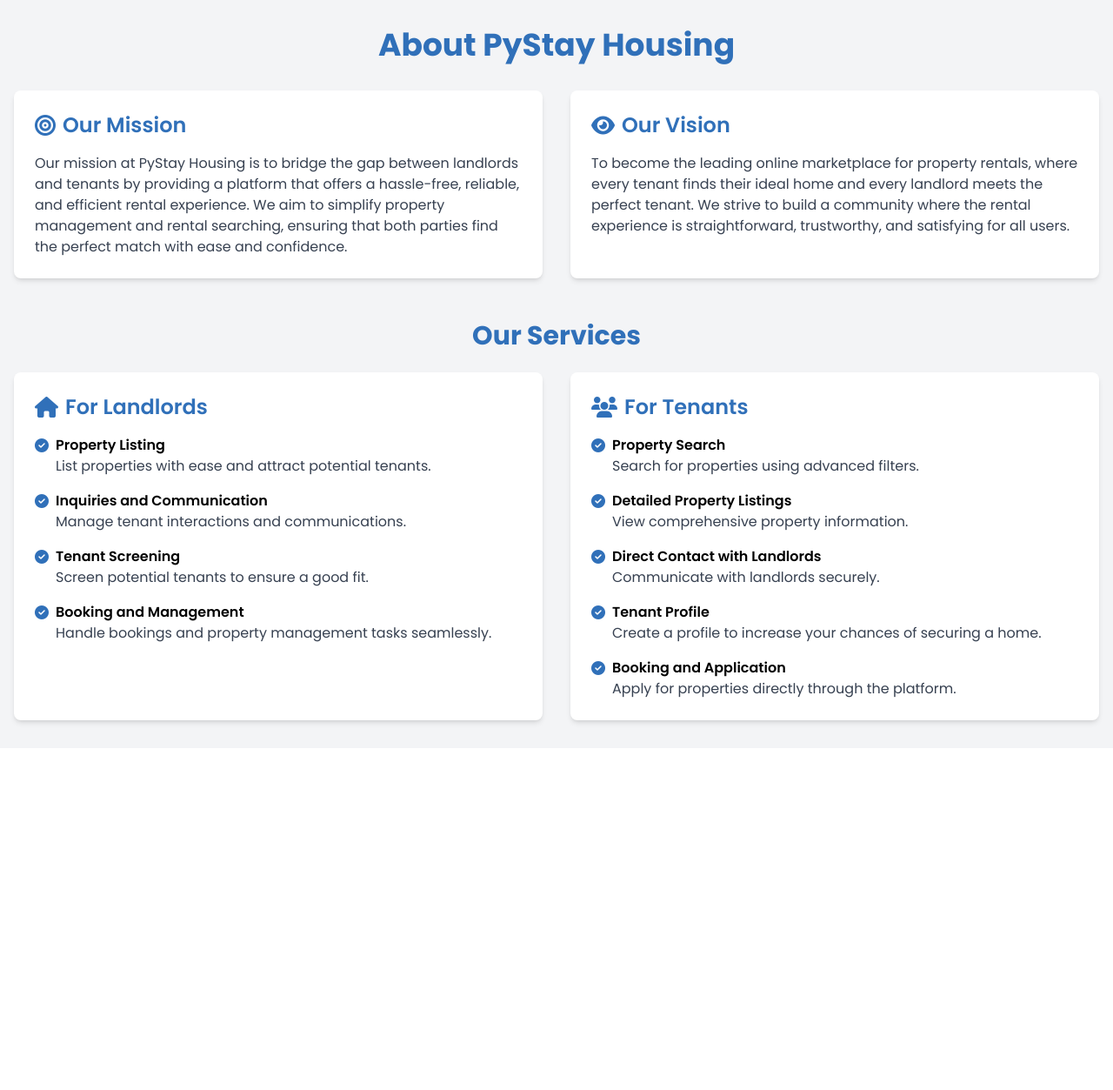
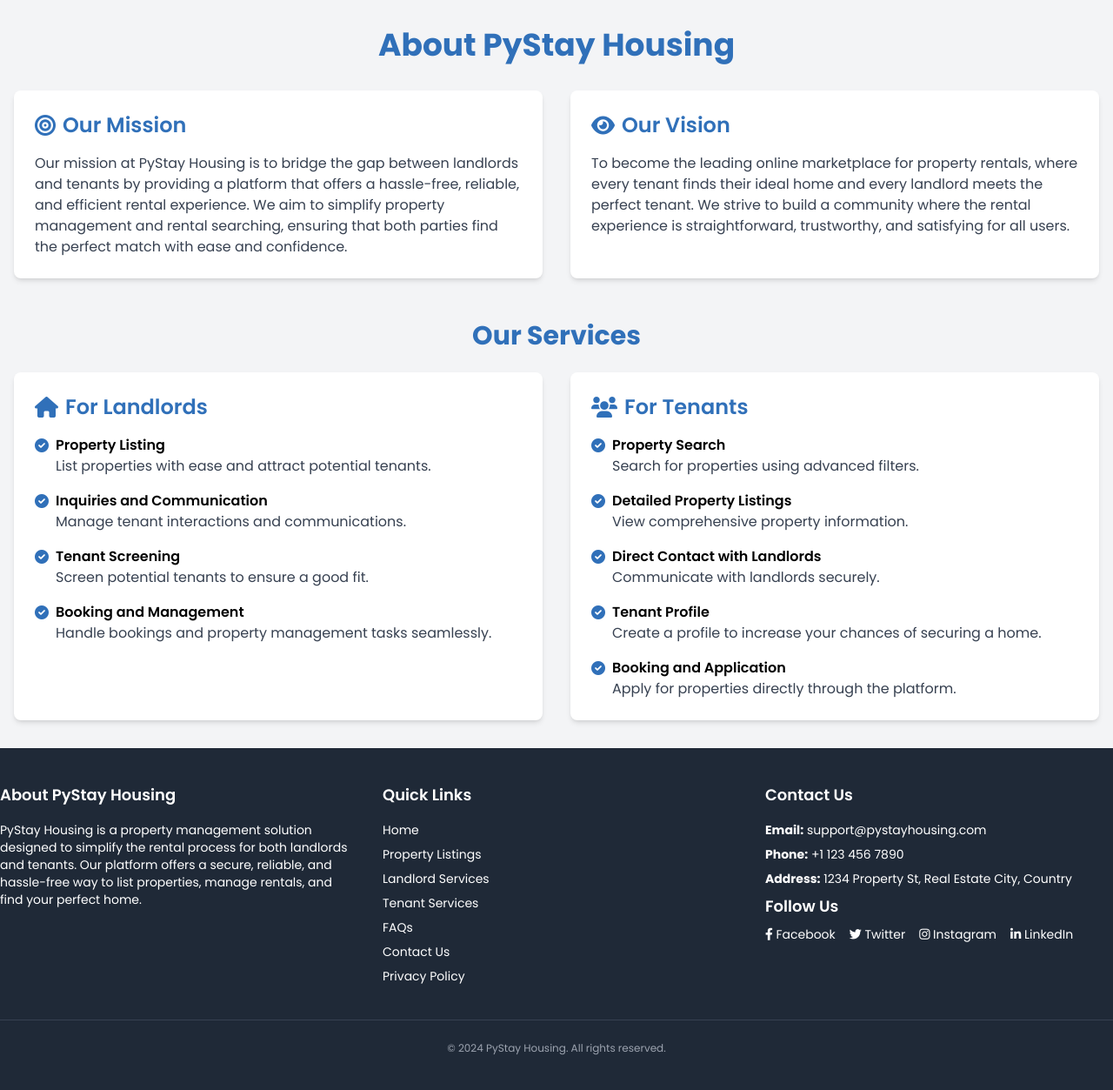
Before and after one commit to Danielkioko18/property-rental-system-in-Django, a Django app: page /about/ in a window 1280 px wide. Shown: the part 70-1323 px from the top of the page at 87% size. Before the commit the page ends 907 px from the top, so only its background shows below. Run offline with Django 5.2, Linux system fonts and the light colour scheme; style sheets or scripts are compiled from the project's sources; some libraries are stand-ins or nearby versions; some web fonts are replaced.

Commit message:
footer section

```diff
--- a/housing/templates/about.html
+++ b/housing/templates/about.html
@@ -3,7 +3,7 @@
 <head>
     <meta charset="UTF-8">
     <meta name="viewport" content="width=device-width, initial-scale=1.0">
-    <title>About Us - PyStay Housing</title>
+    <title>About Us | PyStay</title>
     <script src="https://cdn.tailwindcss.com"></script>
     <link href="https://cdnjs.cloudflare.com/ajax/libs/font-awesome/6.0.0-beta3/css/all.min.css" rel="stylesheet">
 
@@ -141,5 +141,8 @@
             </div>
         </div>
     </div>
+
+    <!-- Footer -->
+     {% include 'footer.html'%}
 </body>
 </html>
--- a/housing/templates/base.html
+++ b/housing/templates/base.html
@@ -132,6 +132,7 @@
 
 </style>
 
+
 <script>
     function toggleMenu() {
         var menu = document.getElementById('dropdownMenu');
--- /dev/null
+++ b/housing/templates/footer.html
@@ -0,0 +1,73 @@
+<!DOCTYPE html>
+<html lang="en">
+<head>
+    <meta charset="UTF-8">
+    <meta name="viewport" content="width=device-width, initial-scale=1.0">
+    <title></title>
+
+    <script src="https://cdn.tailwindcss.com"></script>
+    <link href="https://cdnjs.cloudflare.com/ajax/libs/font-awesome/6.0.0-beta3/css/all.min.css" rel="stylesheet">
+
+    <!-- <link rel="stylesheet" href="https://cdnjs.cloudflare.com/ajax/libs/font-awesome/6.4.2/css/all.min.css"> -->
+
+    <!-- <link rel="preconnect" href="https://fonts.googleapis.com">
+
+    <link rel="preconnect" href="https://fonts.gstatic.com" crossorigin>
+    <link href="https://fonts.googleapis.com/css2?family=Jim+Nightshade&family=Poppins:ital,wght@0,100;0,200;0,300;0,400;0,500;0,600;0,700;0,800;0,900;1,100;1,200;1,300;1,400;1,500;1,600;1,700;1,800;1,900&family=Roboto:ital,wght@0,100;0,300;0,400;0,500;0,700;0,900;1,100;1,300;1,400;1,500;1,700;1,900&display=swap" rel="stylesheet"> -->
+
+</head>
+<body>
+    <!-- Footer -->
+<footer class="bg-gray-800 py-10">
+    <div class="container mx-auto grid grid-cols-1 md:grid-cols-3 gap-10 text-white">
+
+        <!-- About PyStay Housing -->
+        <div>
+            <h3 class="text-lg font-semibold mb-4 primary-color">About PyStay Housing</h3>
+            <p class="text-sm">PyStay Housing is a property management solution designed to simplify the rental process for both landlords and tenants. Our platform offers a secure, reliable, and hassle-free way to list properties, manage rentals, and find your perfect home.</p>
+        </div>
+
+        <!-- Quick Links -->
+        <div>
+            <h3 class="text-lg font-semibold mb-4 primary-color">Quick Links</h3>
+            <ul class="space-y-2 text-sm">
+                <li><a href="#" class="hover:underline">Home</a></li>
+                <li><a href="#" class="hover:underline">Property Listings</a></li>
+                <li><a href="#" class="hover:underline">Landlord Services</a></li>
+                <li><a href="#" class="hover:underline">Tenant Services</a></li>
+                <li><a href="#" class="hover:underline">FAQs</a></li>
+                <li><a href="#" class="hover:underline">Contact Us</a></li>
+                <li><a href="#" class="hover:underline">Privacy Policy</a></li>
+            </ul>
+        </div>
+
+        <!-- Contact Information -->
+        <div>
+            <h3 class="text-lg font-semibold mb-4 primary-color">Contact Us</h3>
+            <ul class="space-y-2 text-sm">
+                <li><strong>Email:</strong> support@pystayhousing.com</li>
+                <li><strong>Phone:</strong> +1 123 456 7890</li>
+                <li><strong>Address:</strong> 1234 Property St, Real Estate City, Country</li>
+                <li class="mt-4">
+                    <h4 class="text-lg font-semibold primary-color">Follow Us</h4>
+                    <div class="flex space-x-4 mt-2">
+                        <!-- Social Media Icons (Font Awesome or similar) -->
+                        <a href="#" class="hover:text-gray-400"><i class="fab fa-facebook-f"></i> Facebook</a>
+                        <a href="#" class="hover:text-gray-400"><i class="fab fa-twitter"></i> Twitter</a>
+                        <a href="#" class="hover:text-gray-400"><i class="fab fa-instagram"></i> Instagram</a>
+                        <a href="#" class="hover:text-gray-400"><i class="fab fa-linkedin-in"></i> LinkedIn</a>
+                    </div>
+                </li>
+            </ul>
+        </div>
+    </div>
+
+    <div class="border-t border-gray-700 mt-10 pt-6">
+        <p class="text-center text-gray-400 text-xs">
+            &copy; 2024 PyStay Housing. All rights reserved.
+        </p>
+    </div>
+</footer>
+
+</body>
+</html>
--- a/housing/templates/listings.html
+++ b/housing/templates/listings.html
@@ -114,3 +114,6 @@
             </div>
         </div>
     </div>
+
+    <!-- Footer -->
+    {% include 'footer.html'%}
```
